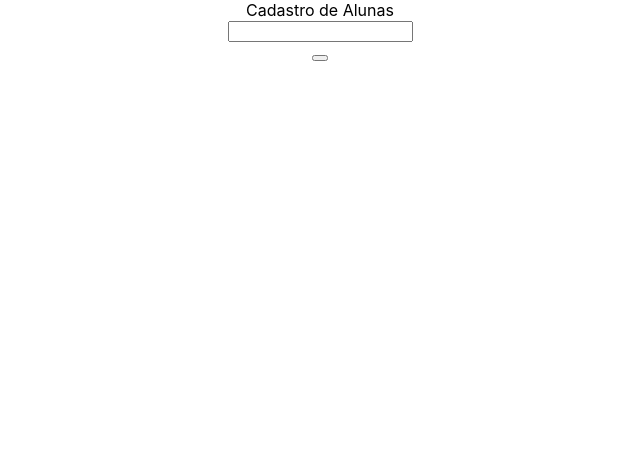
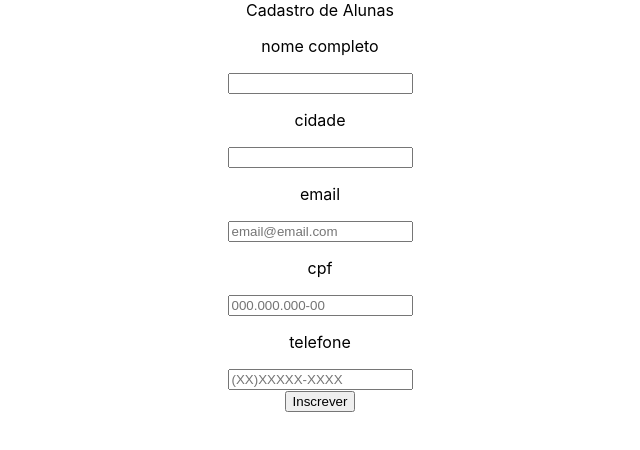
Before and after one commit to anapaulamak/react-bootcamp-first-class, a React (Create React App) app in the folder second-react-app/: page / in a window 1280 px wide. Shown: the top 450 px of the page, without its empty margins (320-960 px from the left). Built offline with nearby package versions, Linux system fonts and the light colour scheme.

Commit message:
Add static layout

```diff
--- a/second-react-app/src/components/InputForm.js
+++ b/second-react-app/src/components/InputForm.js
@@ -4,8 +4,8 @@ export class InputForm extends Component{
   render(){
     return(
       <div>
-        <label>{this.props.inputLabel}</label>
-        <input value={this.props.inputLabel}></input>
+        <p>{this.props.inputLabelText}</p>
+        <input value={this.props.value} type={this.props.type} placeholder={this.props.placeholder} />
       </div>
     )
   }
--- a/second-react-app/src/components/RegisterForm.js
+++ b/second-react-app/src/components/RegisterForm.js
@@ -5,13 +5,49 @@ import { SubmitButton } from './SubmitButton';
 export class RegisterForm extends Component{
   constructor(props){
     super(props);
+    this.state = {
+      inputValue: '',
+    }
   }
+
   render(){
+    const labels = [
+      {
+        label: 'nome completo',
+        type: 'text',
+      },
+      {
+        label: 'cidade',
+        type: 'text',
+      },
+      {
+        label: 'email',
+        type: 'email',
+        placeholder: 'email@email.com'
+      },
+      {
+        label: 'cpf',
+        type: 'number',
+        placeholder: '000.000.000-00'
+      },
+      {
+        label: 'telefone',
+        type: 'number',
+        placeholder: '(XX)XXXXX-XXXX'
+      },
+    ]
     return(
       <form>
-      <InputForm />
-      <SubmitButton butt/>
-    </form>
+        {labels.map((label, index) => {
+          return(
+            <InputForm
+            inputLabelText={label.label} type={label.type} placeholder={label.placeholder}/>
+            )
+          })
+        }
+
+        <SubmitButton buttonText="Inscrever"/>
+      </form>
     )
   }
 }
```
